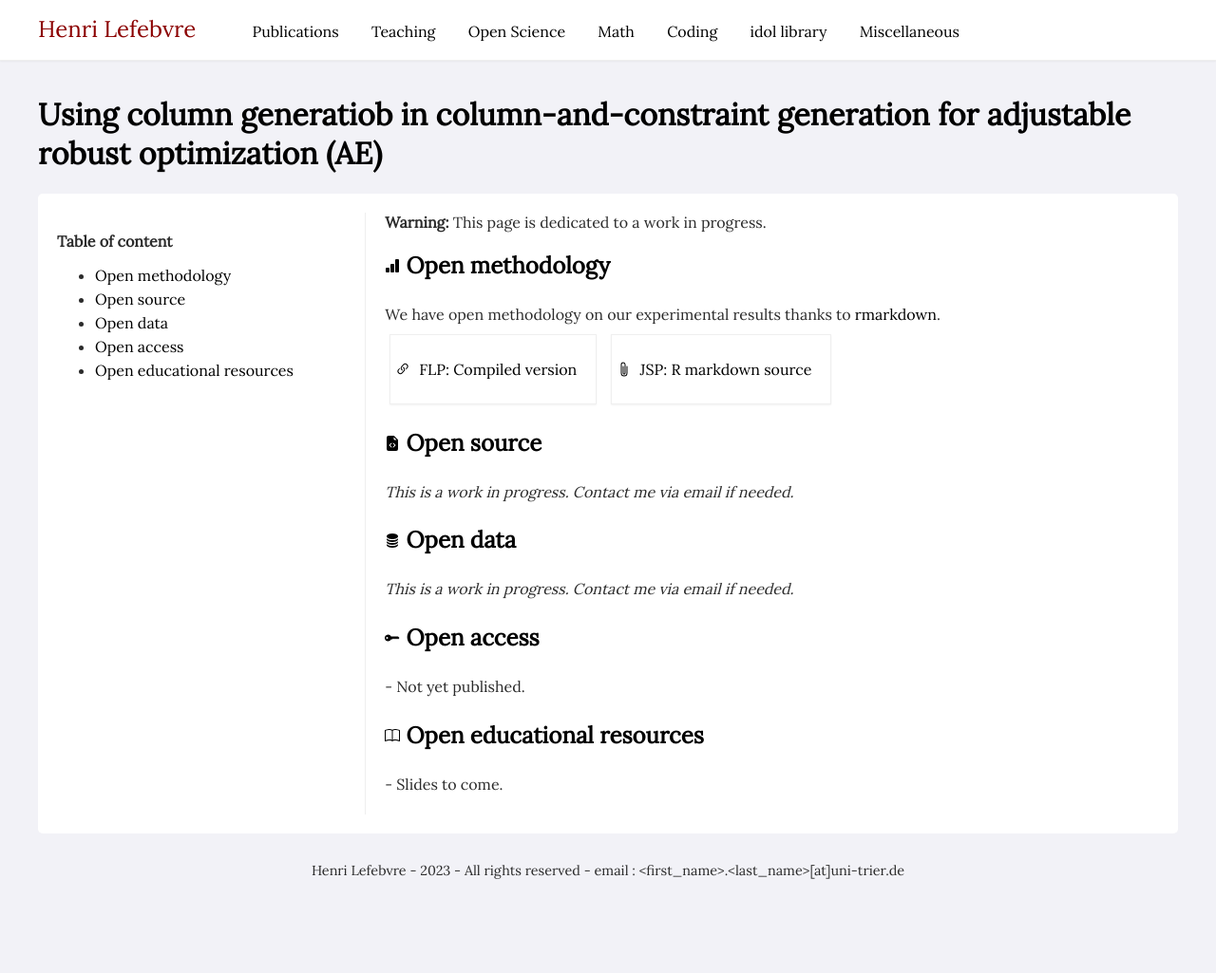
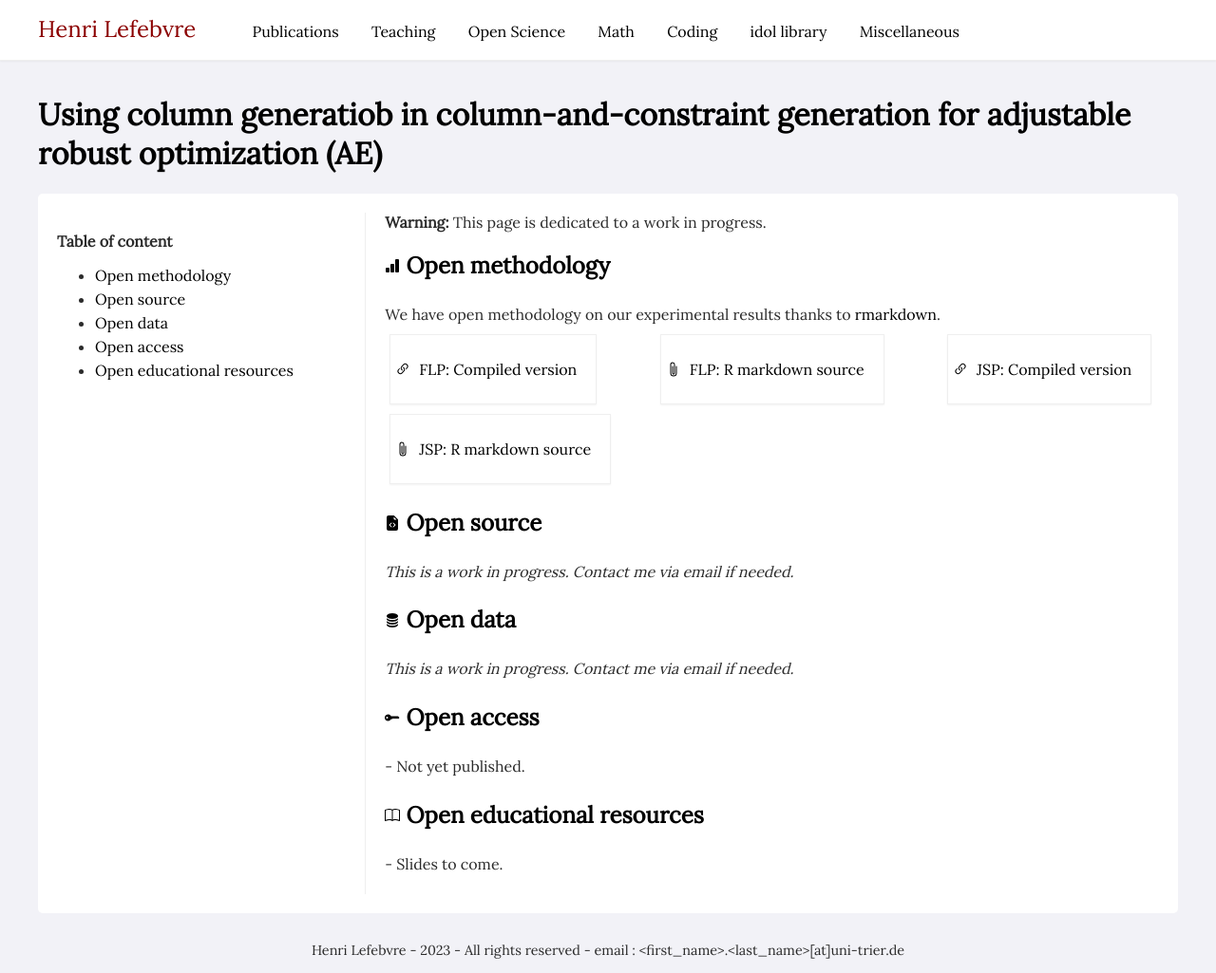
Before and after one commit to hlefebvr/hlefebvr.github.io, a Jekyll site: the page built from open-science/AE/index.html, in a window 1280 px wide. Shown: the whole page at 95% size. Built offline with Jekyll 4.4.1, drawn with Linux system fonts in a browser that asks for light colours; nearby versions of some CDN libraries; comment, search, counter and statistics services are not loaded; a style sheet for code colours, icons or effects is not loaded; before the commit the page ends 941 px from its top, so only the background shows below that.

Commit message:
fixes links in AE

```diff
--- a/open-science/AE/index.html
+++ b/open-science/AE/index.html
@@ -6,6 +6,8 @@ open_methodology: >
     We have open methodology on our experimental results thanks to <a href="https://rmarkdown.rstudio.com/" target="_blank">rmarkdown</a>.
     <br />
     <a href="FLP/methodology.render.html" class="attachment attachment-link">FLP: Compiled version</a>
+    <a href="FLP/methodology.render.Rmd" target="_blank" class="attachment attachment-download">FLP: R markdown source</a>
+    <a href="JSP/methodology.render.html" class="attachment attachment-link">JSP: Compiled version</a>
     <a href="JSP/methodology.render.Rmd" target="_blank" class="attachment attachment-download">JSP: R markdown source</a>
 
 open_source: >
```
